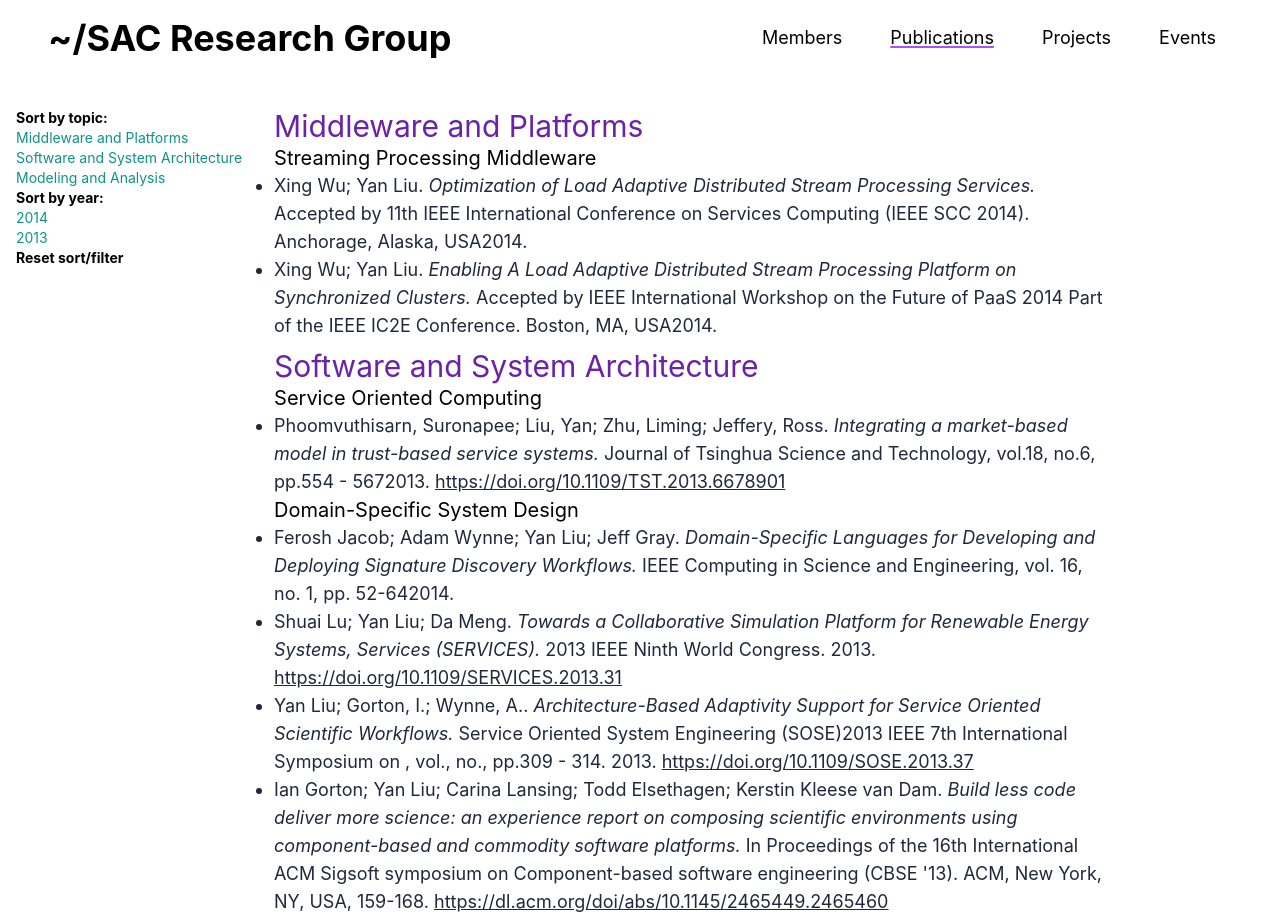
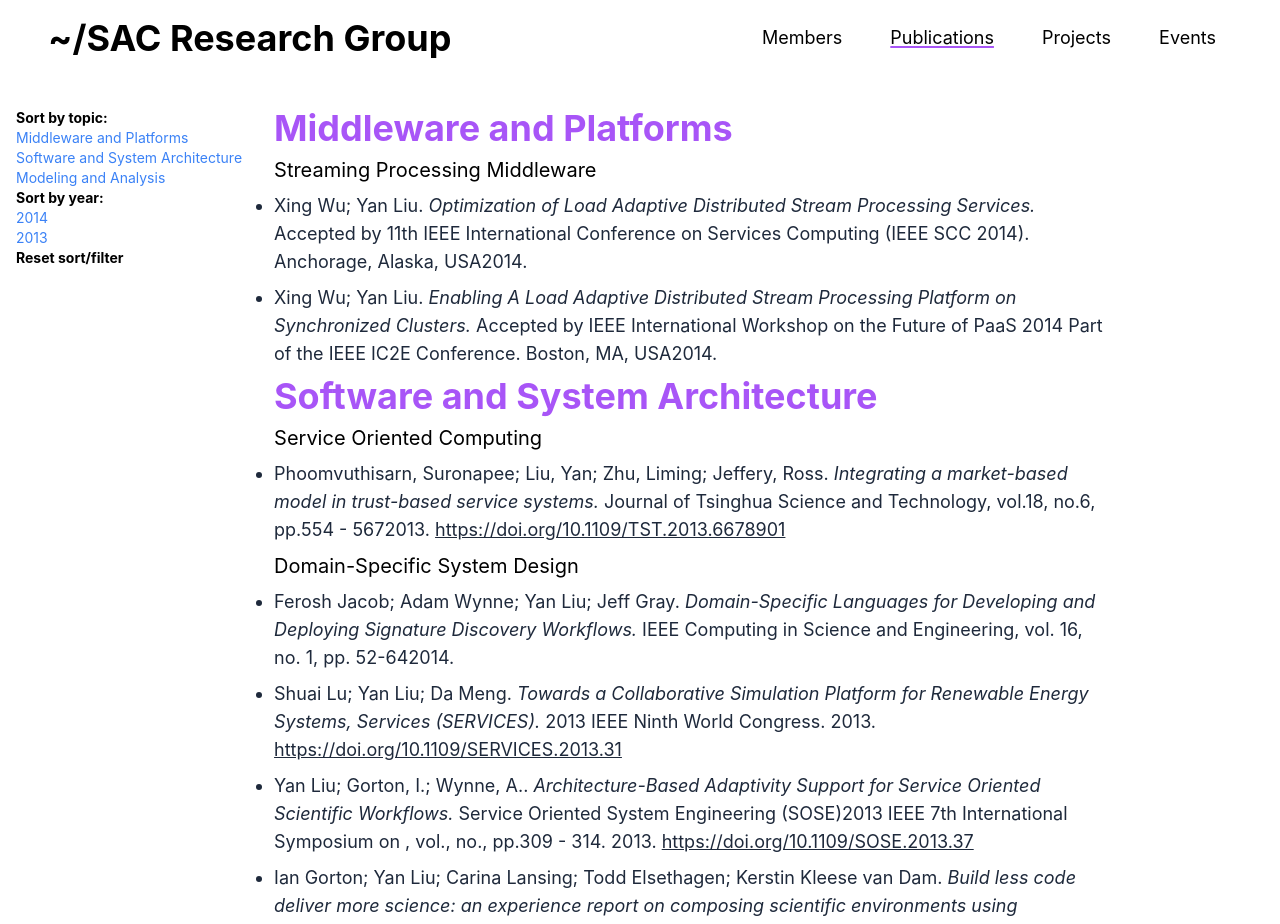
Before and after one commit to sac-research/homepage, a Next.js app: page /publications in a window 1280 px wide. Shown: the top 924 px of the page. Built offline with nearby package versions, Linux system fonts and the light colour scheme.

Commit message:
unifying color scheme, layout tweaks

```diff
--- a/data/members.js
+++ b/data/members.js
@@ -26,6 +26,7 @@ function createMember({
     project = "",
     linkedIn = "",
     googleScholar = "",
+    github = "",
     homepage = "",
     type = "",
     photo = "placeholder.jpg",
@@ -44,6 +45,7 @@ function createMember({
         project,
         linkedIn,
         homepage,
+        github,
         googleScholar,
         type,
         photo,
@@ -100,6 +102,7 @@ export const members = [
         linkedIn: "https://linkedin.com/in/aaanh",
         homepage: "https://hoanganh.dev",
         type: "undergraduate",
+        github: "https://github.com/aaanh",
     }),
     createMember({
         firstName: "Anh",
@@ -111,6 +114,7 @@ export const members = [
         linkedIn: "https://linkedin.com/in/aaanh",
         homepage: "https://hoanganh.dev",
         type: "graduate",
+        github: "https://github.com/aaanh",
     }),
     createMember({
         firstName: "Hanieh",
--- a/pages/members/index.js
+++ b/pages/members/index.js
@@ -14,7 +14,7 @@ const customLink = (target) => {
 function memberTypeSection(memberType) {
     return (
         <div className="my-6">
-            <h1 id={memberType} className="text-3xl text-blue-500 font-bold">
+            <h1 id={memberType} className="text-3xl text-purple-500 font-bold">
                 {memberType}
             </h1>
         </div>
@@ -24,10 +24,7 @@ function memberTypeSection(memberType) {
 function memberMapping(memberType) {
     return members.map((member, index) =>
         member.type == memberType ? (
-            <div
-                className="text-black flex flex-col  items-center h-[300px] w-[300px] p-2"
-                key={index}
-            >
+            <div className="text-black flex flex-col items-center h-[200px] w-[200px]" key={index}>
                 <div className="flex flex-col">
                     <div
                         onClick={() => {
@@ -45,7 +42,7 @@ function memberMapping(memberType) {
                             backgroundImage: "url('/members-photos/" + member.photo + "')",
                         }}
                         className={
-                            "w-48 h-48 flex-none bg-center bg-cover rounded-[36px] hover:opacity-60 transition-all ease-in-out hover:cursor-pointer"
+                            "w-28 h-28 flex-none bg-center bg-cover rounded-[36px] hover:opacity-60 transition-all ease-in-out hover:cursor-pointer"
                         }
                     ></div>
                 </div>
@@ -58,7 +55,7 @@ function memberMapping(memberType) {
                             (member.firstName + member.midName + member.lastName).toLowerCase()
                         }
                     >
-                        <h2 id="member-name" className="text-black font-bold text-2xl text-center">
+                        <h2 id="member-name" className="text-black font-bold text-xl text-center">
                             {member.honorific +
                                 " " +
                                 member.firstName +
@@ -68,7 +65,7 @@ function memberMapping(memberType) {
                                 member.lastName}
                         </h2>
                     </a>
-                    <p id="member-role" className="text-xl text-slate-700 text-center">
+                    <p id="member-role" className="text-md text-slate-700 text-center">
                         {member.role}
                     </p>
                 </div>
@@ -83,26 +80,26 @@ export default function Members() {
     return (
         <Layout>
             <SEO title="SAC | Members"></SEO>
-            <div className="flex mt-8 mx-12">
+            <div className="flex mt-4 mx-12">
                 <div className="flex-initial">
                     {memberTypeSection("Faculty Members")}
-                    <div className="my-4 flex flex-wrap justify-center md:justify-start">
+                    <div className="my-2 flex flex-wrap justify-center md:justify-start">
                         {memberMapping("faculty")}
                     </div>
                     {memberTypeSection("Graduates")}
-                    <div className="my-4 flex flex-wrap justify-center md:justify-start">
+                    <div className="my-2 flex flex-wrap justify-center md:justify-start">
                         {memberMapping("graduate")}
                     </div>
                     {memberTypeSection("Undergraduates")}
-                    <div className="my-4 flex flex-wrap justify-center md:justify-start">
+                    <div className="my-2 flex flex-wrap justify-center md:justify-start">
                         {memberMapping("undergraduate")}
                     </div>
                     {memberTypeSection("Alumni")}
-                    <div className="my-4 flex flex-wrap justify-center md:justify-start">
+                    <div className="my-2 flex flex-wrap justify-center md:justify-start">
                         {memberMapping("alumni")}
                     </div>
                     {memberTypeSection("Visitors")}
-                    <div className="my-4 flex flex-wrap justify-center md:justify-start">
+                    <div className="my-2 flex flex-wrap justify-center md:justify-start">
                         {memberMapping("visitor")}
                     </div>
                 </div>
--- a/pages/projects.js
+++ b/pages/projects.js
@@ -21,7 +21,7 @@ export default function Projects() {
             <div className="sm:mx-64 sm:my-12 mx-4 my-4 flex flex-col space-y-4">
                 <SEO title="SAC | Projects" description={globalData.description}></SEO>
                 <div className="flex flex-col space-y-4" id="active-projects">
-                    <h2 className="text-4xl text-green-500 font-bold">Active</h2>
+                    <h2 className="text-4xl text-purple-500 font-bold">Active</h2>
                     {projects.active.map((p, i) => (
                         <div key={i}>
                             <h3 className="font-bold ">
@@ -43,7 +43,7 @@ export default function Projects() {
                     <hr></hr>
                 </div>
                 <div className="flex flex-col space-y-4" id="completed-projects">
-                    <h2 className="text-4xl text-green-500 font-bold">Completed</h2>
+                    <h2 className="text-4xl text-purple-500 font-bold">Completed</h2>
                     {projects.completed.map((p, i) => (
                         <div key={i}>
                             <h3 className="font-bold">
@@ -64,7 +64,7 @@ export default function Projects() {
                     <hr></hr>
                 </div>
                 <div className="flex flex-col space-y-4" id="prospective-projects">
-                    <h2 className="text-4xl text-green-500 font-bold">Prospective Projects</h2>
+                    <h2 className="text-4xl text-purple-500 font-bold">Prospective Projects</h2>
                     <p id="forewords" className="text-blue-500 font-bold">
                         {
                             "Dr. Liu is currently accepting applications of projects on all levels, including MEng project, summer internship project (with requirements on GPA) and Capstone project. The topic broadly covers, but not limited to:"
--- a/pages/publications.js
+++ b/pages/publications.js
@@ -11,7 +11,7 @@ const Sidebar = ({ topics, years, topicCallback, yearCallback }) => {
                 {topics.map((topic, index) => (
                     <li key={index}>
                         <button
-                            className="text-teal-600 hover:underline underline-offset-2"
+                            className="text-blue-500 hover:underline underline-offset-2"
                             onClick={(e) => {
                                 e.preventDefault;
                                 topicCallback(topic);
@@ -30,7 +30,7 @@ const Sidebar = ({ topics, years, topicCallback, yearCallback }) => {
                     ) : (
                         <li key={index}>
                             <button
-                                className="text-teal-600 hover:underline underline-offset-2"
+                                className="text-blue-500 hover:underline underline-offset-2"
                                 key={index}
                                 onClick={(e) => {
                                     e.preventDefault;
@@ -64,7 +64,7 @@ const years = [2014, 2013];
 
 function PublicationEntry({ pub, index }) {
     return (
-        <li key={index} className="list-disc text-slate-800 w-5/6">
+        <li key={index} className="list-disc text-slate-800 w-5/6 mt-2">
             {pub.authors.map((author, index) => {
                 const numOfAuthors = pub.authors.length;
                 if (index < numOfAuthors - 1) {
@@ -92,8 +92,8 @@ function PublicationsMap({ topic, entries, year }) {
         <div>
             {topic === "Middleware and Platforms" || topic === "" ? (
                 <div className="mb-2">
-                    <h2 className="text-3xl text-purple-800">Middleware and Platforms</h2>
-                    <h3 className="text-xl">Streaming Processing Middleware</h3>
+                    <h2 className="text-4xl font-bold text-purple-500">Middleware and Platforms</h2>
+                    <h3 className="text-xl my-2">Streaming Processing Middleware</h3>
                     <ul>
                         {entries["Middleware and Platforms"]["Streaming Processing Middleware"].map(
                             (pub, index) => PublicationEntry({ pub, index })
@@ -105,14 +105,16 @@ function PublicationsMap({ topic, entries, year }) {
             )}
             {topic === "Software and System Architecture" || topic === "" ? (
                 <div className="mb-2">
-                    <h2 className="text-3xl text-purple-800">Software and System Architecture</h2>
-                    <h3 className="text-xl">Service Oriented Computing</h3>
+                    <h2 className="text-4xl font-bold text-purple-500">
+                        Software and System Architecture
+                    </h2>
+                    <h3 className="text-xl my-2">Service Oriented Computing</h3>
                     <ul>
                         {entries["Software and System Architecture"][
                             "Service Oriented Computing"
                         ].map((pub, index) => PublicationEntry({ pub, index }))}
                     </ul>
-                    <h3 className="text-xl">Domain-Specific System Design</h3>
+                    <h3 className="text-xl my-2">Domain-Specific System Design</h3>
                     <ul>
                         {entries["Software and System Architecture"][
                             "Domain-Specific System Design"
@@ -124,8 +126,8 @@ function PublicationsMap({ topic, entries, year }) {
             )}
             {topic === "Modeling and Analysis" || topic === "" ? (
                 <div className="mb-2">
-                    <h2 className="text-3xl text-purple-800">Modeling and Analysis</h2>
-                    <h3 className="text-xl">Simulation Method and Tool</h3>
+                    <h2 className="text-4xl font-bold text-purple-500">Modeling and Analysis</h2>
+                    <h3 className="text-xl my-2">Simulation Method and Tool</h3>
                     <ul>
                         {entries["Modeling and Analysis"]["Simulation Method and Tool"].map(
                             (pub, index) => PublicationEntry({ pub, index })
```
Also changed, not shown: 1 other file (tests, documents, lock files or other folders).
